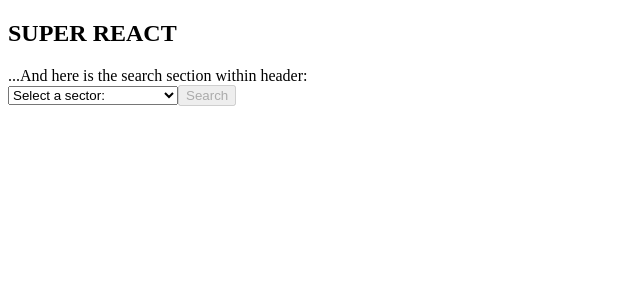
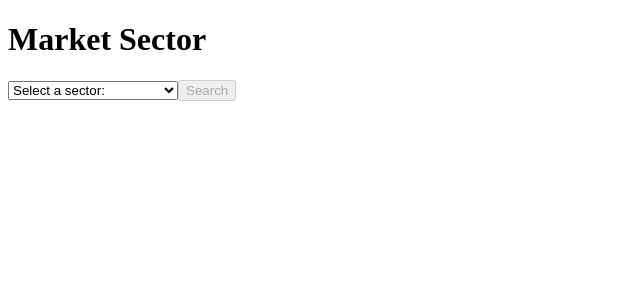
Before and after one commit to grayson073/search-all-the-things, a React app: page / in a window 1280 px wide. Shown: the top 300 px of the page, without its empty margins (0-640 px from the left). Built offline with nearby package versions, Linux system fonts and the light colour scheme; the HTML template or start-up script is replaced by a standard one.

Commit message:
working on react routing

```diff
--- a/package.json
+++ b/package.json
@@ -48,6 +48,7 @@
     "prop-types": "^15.6.2",
     "react": "^16.4.2",
     "react-dom": "^16.4.2",
+    "react-router-dom": "^4.3.1",
     "webpack-dev-server": "^3.1.5"
   }
 }
--- a/src/components/App.js
+++ b/src/components/App.js
@@ -1,49 +1,26 @@
 import React, { Component } from 'react';
 import Header from './Header';
-import Companies from './companies/Companies';
-import { getStockData } from '../services/iextradingAPI';
+import Results from './companies/Results';
+import { BrowserRouter as Router, Switch, Route } from 'react-router-dom';
+
 class App extends Component {
-
-  state = {
-    sector: '',
-    results: null,
-    page: 0
-
-  };
-
-  handleSearch = (sector) => {
-    this.setState({ sector }, () => {
-      getStockData(this.state.sector)
-        .then(results => {
-          console.log('ALL RESULTS', results);
-          let pages = [];
-          for(let i = 0; i < results.length; i += 25) {
-            let chunk = results.slice(i, i + 25);
-            pages.push(chunk);
-          }
-          console.log('CHUNKS FOR EACH PAGE', pages);
-          this.setState({ results: pages });
-        });
-    });
-  };
 
   render() {
 
-    const { results, sector } = this.state;
+    return (
+      <Router>
+        <div>
+          <header>
+            <Header/>
+          </header>
 
-    return (
-      <main>
-        <section>
-          <h2>SUPER REACT</h2>
-        </section>
-        <section>
-          <Header onSearch={this.handleSearch} sector={sector}/>
-        </section>
-
-        <section>
-          <Companies results={results}/>
-        </section>
-      </main>
+          <main>
+            <Switch>
+              <Route exact path="/" component={Results}/>
+            </Switch>
+          </main>
+        </div>
+      </Router>
     );
   }
 }
--- a/src/components/Header.js
+++ b/src/components/Header.js
@@ -1,26 +1,18 @@
-import React, { Component, Fragment } from 'react';
+import React, { Component } from 'react';
 import Search from './search/Search';
-import PropTypes from 'prop-types';
+import { Route } from 'react-router-dom';
+
 
 export default class Header extends Component {
 
-  static propTypes = {
-    onSearch: PropTypes.func.isRequired,
-    sector: PropTypes.string.isRequired
-  };
-
 
   render() {
-    const { onSearch, sector } = this.props;
 
     return (
-      <Fragment>
-        <h1>{sector}</h1>
-        <section>
-          ...And here is the search section within header:
-          <Search onSearch={onSearch}/>
-        </section>
-      </Fragment>
+      <div>
+        <h1>Market Sector</h1>
+        <Route component={Search}/>
+      </div>
     );
   }
 
--- a/src/components/companies/Companies.js
+++ b/src/components/companies/Companies.js
@@ -4,6 +4,7 @@ import Company from './Company';
 import Paging from '../paging/Paging';
 
 export default class Companies extends Component {
+
   state = {
     page: 0
   };
--- /dev/null
+++ b/src/components/companies/Results.js
@@ -0,0 +1,36 @@
+import React, { Component } from 'react';
+import Companies from './companies';
+// import Paging from '../paging';
+import { getStockData } from '../../services/iextradingAPI';
+
+export default class Results extends Component {
+
+  state = {
+    sector: '',
+    results: null,
+    page: 0
+
+  };
+
+  handleSearch = (sector) => {
+    this.setState({ sector }, () => {
+      getStockData(this.state.sector)
+        .then(results => {
+          console.log('ALL RESULTS', results);
+          let pages = [];
+          for(let i = 0; i < results.length; i += 25) {
+            let chunk = results.slice(i, i + 25);
+            pages.push(chunk);
+          }
+          console.log('CHUNKS FOR EACH PAGE', pages);
+          this.setState({ results: pages });
+        });
+    });
+  };
+
+  render() {
+    return (
+      <Companies onSearch={this.handleSearch}/>
+    );
+  }
+}
```
Also changed, not shown: 1 other file (tests, documents, lock files or other folders).
